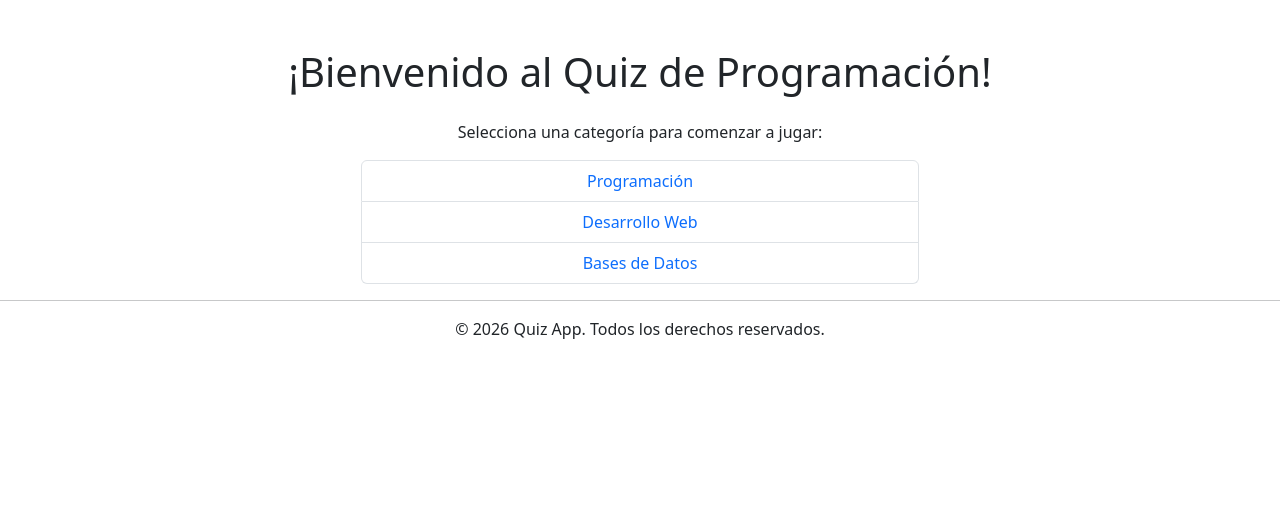
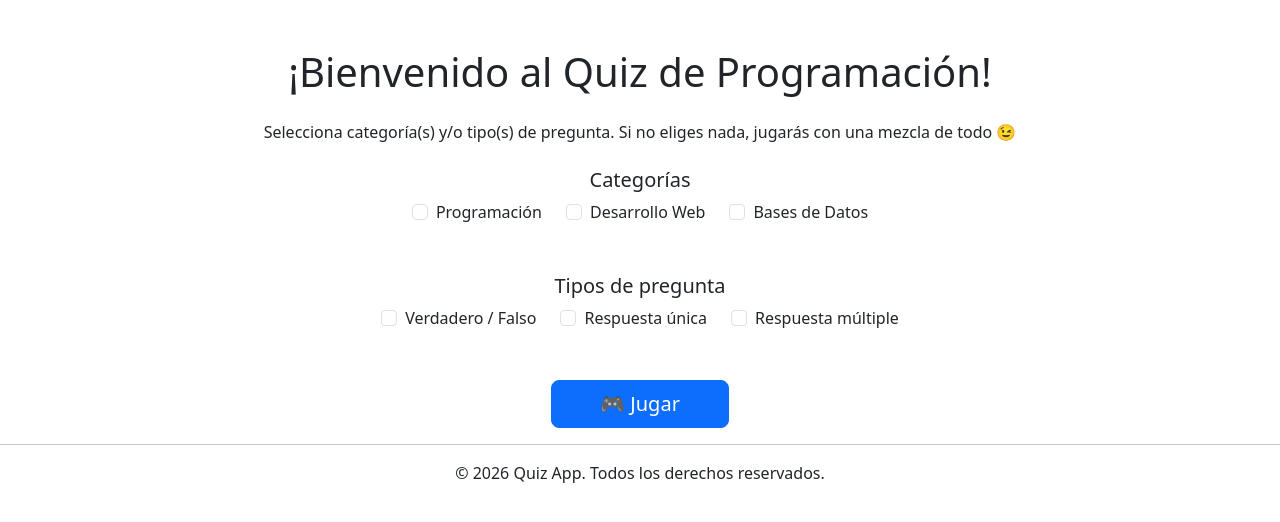
Before and after one commit to LolaPerezMartinez/Spring-Boot-Quiz, a Spring Boot app: page / in a window 1280 px wide. Shown: the part 56-578 px from the top of the page. Run offline with Spring Boot 4, Linux system fonts and the light colour scheme.

Commit message:
Primeros pasos en la conexión con React.js

```diff
--- a/src/main/java/com/miempresa/quiz_app/controller/HomeController.java
+++ /dev/null
@@ -1,22 +0,0 @@
-package com.miempresa.quiz_app.controller;
-
-import org.springframework.stereotype.Controller;
-import org.springframework.ui.Model;
-import org.springframework.web.bind.annotation.GetMapping;
-
-@Controller
-public class HomeController {
-
-    @GetMapping({"/", "/home"})
-    public String home(Model model) {
-        model.addAttribute("mensaje", "¡Bienvenido al Quiz de Programación!");
-        return "/pregunta-home/home";
-    }
-
-    @GetMapping("/error500-test")
-    public String provocarError() {
-        throw new RuntimeException("Error de prueba 500");
-    }
-
-
-}
--- a/src/main/java/com/miempresa/quiz_app/controller/PreguntaController.java
+++ b/src/main/java/com/miempresa/quiz_app/controller/api/PreguntaController.java
@@ -1,7 +1,7 @@
-package com.miempresa.quiz_app.controller;
+package com.miempresa.quiz_app.controller.api;
 
 import com.miempresa.quiz_app.model.mongo.document.Pregunta;
-import com.miempresa.quiz_app.service.PreguntaServiceImpl;
+import com.miempresa.quiz_app.service.impl.PreguntaServiceImpl;
 
 import org.springframework.web.bind.annotation.*;
 import java.util.List;
--- /dev/null
+++ b/src/main/java/com/miempresa/quiz_app/controller/web/HomeController.java
@@ -0,0 +1,47 @@
+package com.miempresa.quiz_app.controller.web;
+
+import java.util.List;
+
+import org.springframework.stereotype.Controller;
+import org.springframework.ui.Model;
+import org.springframework.web.bind.annotation.GetMapping;
+import org.springframework.web.bind.annotation.RequestParam;
+
+import com.miempresa.quiz_app.model.mongo.document.Pregunta;
+
+
+@Controller
+public class HomeController {
+
+    @GetMapping({"/", "/home"})
+    public String home(Model model) {
+        model.addAttribute("mensaje", "¡Bienvenido al Quiz de Programación!");
+        return "/pregunta-home/home";
+    }
+
+    @GetMapping("/error500-test")
+    public String provocarError() {
+        throw new RuntimeException("Error de prueba 500");
+    }
+
+    @GetMapping("/jugar")
+    public String jugar(@RequestParam(required = false) List<String> categorias,
+            @RequestParam(required = false) List<Pregunta.TipoPregunta> tipos,
+            Model model) {
+
+        // Si no selecciona nada → mezcla
+        if (categorias == null || categorias.isEmpty()) {
+            categorias = null;
+        }
+
+        if (tipos == null || tipos.isEmpty()) {
+            tipos = null;
+        }
+
+        model.addAttribute("categorias", categorias);
+        model.addAttribute("tipos", tipos);
+
+        return "redirect:http://localhost:5173/jugar";
+    }
+
+}
--- a/src/main/java/com/miempresa/quiz_app/service/JuegoService.java
+++ b/src/main/java/com/miempresa/quiz_app/service/JuegoService.java
@@ -10,9 +10,11 @@ public interface JuegoService {
 
     Jugador crearJugadorAnonimo(String nombre);
 
-    List<Pregunta> generarPreguntas(String categoria, String tipo, int cantidad);
+    List<Pregunta> generarPreguntas(List<String> categorias,
+			List<Pregunta.TipoPregunta> tipos, int cantidad);
 
-    Partida iniciarPartida(Jugador jugador, String categoria, String tipo, int cantidad);
+    Partida iniciarPartida(Jugador jugador, List<String> categorias,
+			List<Pregunta.TipoPregunta> tipos, int cantidad);
 
     void registrarRespuesta(Partida partida, boolean correcta);
 }
--- a/src/main/java/com/miempresa/quiz_app/service/PartidaServiceImpl.java
+++ b/src/main/java/com/miempresa/quiz_app/service/impl/PartidaServiceImpl.java
@@ -1,7 +1,9 @@
-package com.miempresa.quiz_app.service;
+package com.miempresa.quiz_app.service.impl;
 
 import com.miempresa.quiz_app.model.mysql.entity.Partida;
 import com.miempresa.quiz_app.repository.mysql.PartidaRepository;
+import com.miempresa.quiz_app.service.PartidaService;
+
 import org.springframework.stereotype.Service;
 import org.springframework.beans.factory.annotation.Autowired;
 import java.util.List;
--- a/src/main/java/com/miempresa/quiz_app/service/PreguntaServiceImpl.java
+++ b/src/main/java/com/miempresa/quiz_app/service/impl/PreguntaServiceImpl.java
@@ -1,7 +1,8 @@
-package com.miempresa.quiz_app.service;
+package com.miempresa.quiz_app.service.impl;
 
 import com.miempresa.quiz_app.model.mongo.document.Pregunta;
 import com.miempresa.quiz_app.repository.mongo.PreguntaRepository;
+import com.miempresa.quiz_app.service.PreguntaService;
 
 import org.springframework.stereotype.Service;
 import java.util.List;
--- a/src/main/resources/templates/pregunta-home/home.html
+++ b/src/main/resources/templates/pregunta-home/home.html
@@ -14,31 +14,98 @@
     <link rel="stylesheet" th:href="@{/css/estilo-home.css}">
 </head>
 <body>
+
 <header th:replace="~{/layout/base :: header-comun}"></header>
-
 
 <!-- Contenido principal -->
 <div class="container mt-5">
+
     <h1 class="text-center mb-4" th:text="${mensaje}"></h1>
 
-		<p class="text-center">Selecciona una categoría para comenzar a
-			jugar:</p>
+    <p class="text-center mb-4">
+        Selecciona categoría(s) y/o tipo(s) de pregunta.
+        Si no eliges nada, jugarás con una mezcla de todo 😉
+    </p>
 
-		<div class="d-flex justify-content-center mt-3">
-			<ul class="list-group w-50">
-				<li class="list-group-item text-center"><a href="#"
-					class="text-decoration-none">Programación</a></li>
-				<li class="list-group-item text-center"><a href="#"
-					class="text-decoration-none">Desarrollo Web</a></li>
-				<li class="list-group-item text-center"><a href="#"
-					class="text-decoration-none">Bases de Datos</a></li>
-			</ul>
+    <!-- FORMULARIO -->
+    <form th:action="@{/jugar}" method="get">
+
+        <!-- CATEGORÍAS -->
+        <h5 class="text-center mt-4">Categorías</h5>
+        <div class="d-flex justify-content-center gap-4 mt-2 flex-wrap">
+
+            <div class="form-check">
+                <input class="form-check-input" type="checkbox"
+                       name="categorias" value="Programación" id="catProg">
+                <label class="form-check-label" for="catProg">
+                    Programación
+                </label>
             </div>
+
+            <div class="form-check">
+                <input class="form-check-input" type="checkbox"
+                       name="categorias" value="Desarrollo Web" id="catWeb">
+                <label class="form-check-label" for="catWeb">
+                    Desarrollo Web
+                </label>
+            </div>
+
+            <div class="form-check">
+                <input class="form-check-input" type="checkbox"
+                       name="categorias" value="Bases de Datos" id="catBD">
+                <label class="form-check-label" for="catBD">
+                    Bases de Datos
+                </label>
+            </div>
+
+        </div>
+
+        <!-- TIPOS DE PREGUNTA -->
+        <h5 class="text-center mt-5">Tipos de pregunta</h5>
+        <div class="d-flex justify-content-center gap-4 mt-2 flex-wrap">
+
+            <div class="form-check">
+                <input class="form-check-input" type="checkbox"
+                       name="tipos" value="VF" id="tipoVF">
+                <label class="form-check-label" for="tipoVF">
+                    Verdadero / Falso
+                </label>
+            </div>
+
+            <div class="form-check">
+                <input class="form-check-input" type="checkbox"
+                       name="tipos" value="UNICA" id="tipoUnica">
+                <label class="form-check-label" for="tipoUnica">
+                    Respuesta única
+                </label>
+            </div>
+
+            <div class="form-check">
+                <input class="form-check-input" type="checkbox"
+                       name="tipos" value="MULTIPLE" id="tipoMultiple">
+                <label class="form-check-label" for="tipoMultiple">
+                    Respuesta múltiple
+                </label>
+            </div>
+
+        </div>
+
+        <!-- BOTÓN JUGAR -->
+        <div class="text-center mt-5">
+            <button type="submit" class="btn btn-primary btn-lg px-5">
+                🎮 Jugar
+            </button>
+        </div>
+
+    </form>
+
 </div>
 
 <footer th:replace="~{/layout/base :: footer-comun}"></footer>
+
 <!-- Bootstrap JS -->
 <script
     src="https://cdn.jsdelivr.net/npm/bootstrap@5.3.2/dist/js/bootstrap.bundle.min.js"></script>
+
 </body>
 </html>
```
Also changed, not shown: src/main/java/com/miempresa/quiz_app/controller/JuegoController.java (deleted, +0 -65 lines), src/main/java/com/miempresa/quiz_app/controller/api/JuegoController.java (added, +65 -0 lines), src/main/java/com/miempresa/quiz_app/dto/JuegoRequest.java (added, +24 -0 lines), src/main/java/com/miempresa/quiz_app/model/mysql/entity/Partida.java (+58 -15 lines), src/main/java/com/miempresa/quiz_app/service/impl/JuegoServiceImpl.java (renamed from src/main/java/com/miempresa/quiz_app/service/JuegoServiceImpl.java, +13 -8 lines). Lines whose indentation alone changed are shown as unchanged.
